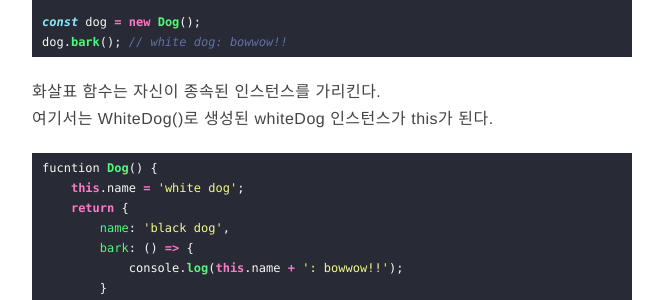
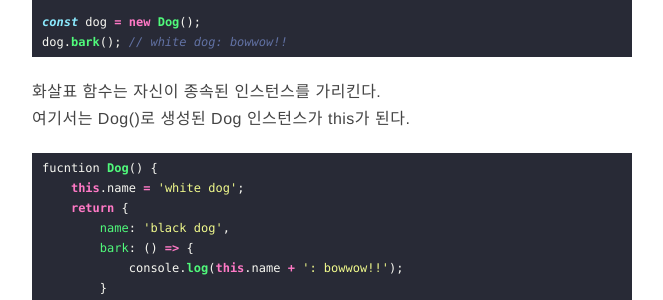
Before and after one commit to Joie-Kim/Joie-Kim.github.io, a Jekyll site: the page built from _posts/2020-12-14-ES6-Arrow-Function.markdown, in a window 1280 px wide and 900 px high, scrolled down 1293 px. Shown: the part 150-450 px from the top of the window, without its empty margins (308-971 px from the left). Built offline with Jekyll 4.4.1, drawn with Linux system fonts in a browser that asks for light colours; comment, search, counter and statistics services are not loaded.

Commit message:
[Update] post 내용 수정
- 간단한 워딩 수정

````diff
--- a/_posts/2020-12-14-ES6-Arrow-Function.markdown
+++ b/_posts/2020-12-14-ES6-Arrow-Function.markdown
@@ -70,7 +70,7 @@ dog.bark(); // white dog: bowwow!!
 ```
 
 화살표 함수는 자신이 종속된 인스턴스를 가리킨다.<br>
-여기서는 WhiteDog()로 생성된 whiteDog 인스턴스가 this가 된다.
+여기서는 Dog()로 생성된 Dog 인스턴스가 this가 된다.
 
 ```jsx
 fucntion Dog() {
````
